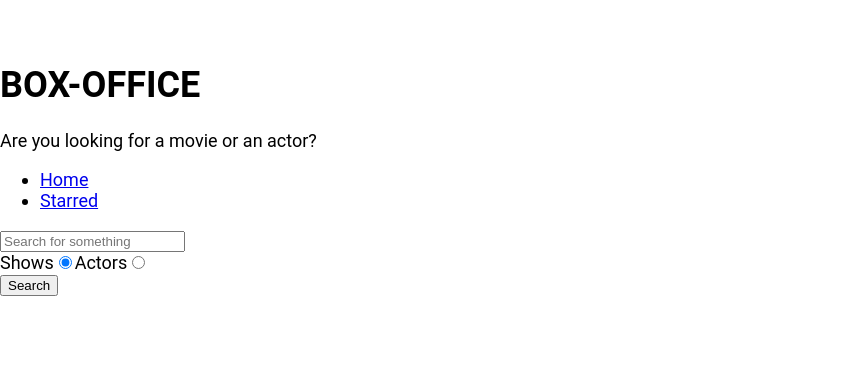
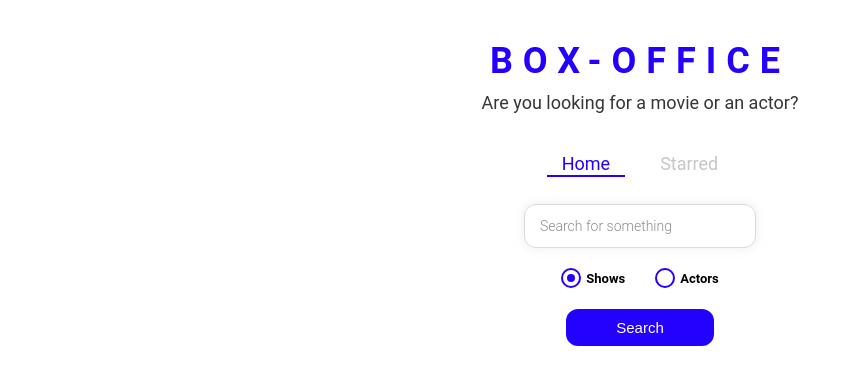
Before and after one commit to neeta460/box-office, a React (Create React App) app: page / in a window 1280 px wide. Shown: the top 384 px of the page, without its empty margins (0-861 px from the left). Built offline with nearby package versions, Linux system fonts and the light colour scheme; the HTML template or start-up script is replaced by a standard one.

Commit message:
styling complete

```diff
--- a/src/App.js
+++ b/src/App.jsx
@@ -1,11 +1,23 @@
 import React from 'react';
 import { Switch, Route } from 'react-router-dom';
+import {ThemeProvider} from 'styled-components';
 import Home from './Pages/Home';
 import Starred from './Pages/Starred';
 import Show from './Pages/Show';
 
+const theme = {
+  mainColors: {
+    blue: '#2400ff',
+    gray: '#c6c6c6',
+    dark: '#353535',
+  },
+};
+
 function App() {
   return (
+    <ThemeProvider theme={theme}>
+
+
     <Switch>
       <Route exact path="/">
         <Home />
@@ -23,6 +35,7 @@
         <div>Not found</div>
       </Route>
     </Switch>
+    </ThemeProvider>
   );
 }
 
--- /dev/null
+++ b/src/Components/CustomRadio.jsx
@@ -0,0 +1,67 @@
+/* eslint-disable */
+import React from 'react'
+import styled from 'styled-components';
+
+const RadioWrapper = styled.label`
+  display: block;
+  position: relative;
+  padding-left: 25px;
+  cursor: pointer;
+  font-size: 13px;
+  user-select: none;
+  font-weight: 700;
+  line-height: 1.65;
+
+  input {
+    position: absolute;
+    opacity: 0;
+    cursor: pointer;
+  }
+
+  span {
+    position: absolute;
+    top: 0;
+    left: 0;
+    height: 16px;
+    width: 16px;
+    background-color: #fff;
+    border: 2px solid ${({ theme }) => theme.mainColors.blue};
+    border-radius: 50%;
+  }
+
+  input:checked ~ span {
+    background-color: #fff;
+    border: 2px solid ${({ theme }) => theme.mainColors.blue};
+  }
+
+  span:after {
+    content: '';
+    position: absolute;
+    display: none;
+  }
+
+  input:checked ~ span:after {
+    display: block;
+  }
+
+  span:after {
+    top: 4px;
+    left: 4px;
+    width: 8px;
+    height: 8px;
+    border-radius: 50%;
+    background: ${({ theme }) => theme.mainColors.blue};
+  }
+`;
+
+const CustomRadio = ({label, ...restProps}) => {
+  return (
+    <RadioWrapper htmlFor={restProps.id}>
+          {label}
+          <input {...restProps} type="radio"/>
+          <span/>
+        </RadioWrapper>
+  );
+};
+
+export default CustomRadio
--- a/src/Components/Navs.jsx
+++ b/src/Components/Navs.jsx
@@ -1,21 +1,32 @@
+/* eslint-disable */
 import React from 'react'
-import {Link} from 'react-router-dom'
+import { useLocation } from 'react-router';
+import { NavList, LinkStyled } from './Navs.styled'
 
-const LINKS=[
-  {to:'/', text:'Home'},
-  {to:'/starred', text:'Starred'}
-]
-function Navs() {
+const LINKS = [
+  { to: '/', text: 'Home' },
+  { to: '/starred', text: 'Starred' },
+];
+
+const Navs = () => {
+  const location = useLocation();
+
   return (
     <div>
-      <ul>
-        {
-          LINKS.map(item => <li key={item.to}><Link to={item.to}>{item.text}</Link> </li>)
-        }
+      <NavList>
+        {LINKS.map(item => (
+          <li key={item.to}>
+            <LinkStyled
+              to={item.to}
+              className={item.to === location.pathname ? 'active' : ''}
+            >
+              {item.text}
+            </LinkStyled>
+          </li>
+        ))}
+      </NavList>
+    </div>
+  );
+};
 
-      </ul>
-    </div>
-  )
-}
-
-export default Navs
+export default Navs;
--- /dev/null
+++ b/src/Components/Navs.styled.jsx
@@ -0,0 +1,41 @@
+import styled from "styled-components";
+import { Link } from "react-router-dom";
+
+export const NavList = styled.ul`
+  display: flex;
+  justify-content: center;
+  list-style: none;
+  margin: 0 0 30px;
+  padding: 0;
+`;
+
+export const LinkStyled = styled(Link)`
+  margin: 0 10px;
+  padding: 3px 15px;
+  position: relative;
+  text-decoration: none;
+  color: ${({ theme }) => theme.mainColors.gray};
+  &.active {
+    color: ${({ theme }) => theme.mainColors.blue};
+    &:after {
+      content: '';
+      position: absolute;
+      display: block;
+      height: 2px;
+      left: 0%;
+      bottom: 0;
+      background-color: ${({ theme }) => theme.mainColors.blue};
+      animation: slide-in 0.3s ease-in forwards;
+      @keyframes slide-in {
+        from {
+          left: 50%;
+          width: 0;
+        }
+        to {
+          left: 0%;
+          width: 100%;
+        }
+      }
+    }
+  }
+`;
--- a/src/Components/Title.jsx
+++ b/src/Components/Title.jsx
@@ -1,11 +1,12 @@
 import React from 'react'
+import { TitleWrapper } from './Title.styled';
 
 function Title({title, subtitle}) {
   return (
-    <div>
+    <TitleWrapper>
       <h1>{title}</h1>
       <p>{subtitle}</p>
-    </div>
+    </TitleWrapper>
   )
 }
 
--- /dev/null
+++ b/src/Components/Title.styled.jsx
@@ -0,0 +1,18 @@
+/* eslint-disable */
+import styled from "styled-components";
+export const TitleWrapper = styled.div`
+  text-align: center;
+  margin: 0 0 40px;
+
+  h1 {
+    color: ${({ theme }) => theme.mainColors.blue};
+    letter-spacing: 10px;
+    text-transform: uppercase;
+    margin: 0 0 10px;
+  }
+
+  p {
+    color: ${({ theme }) => theme.mainColors.dark};
+    margin: 0;
+  }
+`;
--- a/src/Components/show/Seasons.jsx
+++ b/src/Components/show/Seasons.jsx
@@ -38,4 +38,4 @@
 };
 
 
-export default Seasons
+export default Seasons;
--- a/src/Components/styled.jsx
+++ b/src/Components/styled.jsx
@@ -39,7 +39,6 @@
   display: inline-block;
   width: 18px;
   height: 18px;
-  /* background-color: #ffc806; */
   background-color: ${ (props) => (props.active ? '#ffc806' : '#ddd' )};
   clip-path: polygon(
     50% 0%,
--- a/src/Pages/Home.jsx
+++ b/src/Pages/Home.jsx
@@ -1,10 +1,12 @@
 /* eslint-disable */
 import React, {useState, useEffect} from 'react'
 import  {ActorGrid} from '../Components/actor/ActorGrid';
+import CustomRadio from '../Components/CustomRadio';
 import MainPageLayout from '../Components/MainPageLayout'
 import ShowGrid from '../Components/show/ShowGrid';
 import { apiGet } from '../misc/config';
 import { useLastQuery } from '../misc/custom-hooks';
+import { RadioInputsWrapper, SearchButtonWrapper, SearchInput } from './Home.styled';
 
 const Home = () => {
   const [input, setInput] = useLastQuery();
@@ -53,7 +55,7 @@
 
   return (
     <MainPageLayout>
-      <input
+      <SearchInput
         type="text"
         placeholder="Search for something"
         onChange={onInputChange}
@@ -61,33 +63,34 @@
         value={input}
       />
 
+      <RadioInputsWrapper>
         <div>
-        <label htmlFor="shows-search">
-          Shows
-          <input
+          <CustomRadio
+          label="Shows"
           id="shows-search"
-            type="radio"
           value="shows"
           checked={isShowsSearch}
           onChange={onRadioChange}
           />
-        </label>
+           </div>
 
-        <label htmlFor="actors-search">
-          Actors
-          <input
+        <div>
+        <CustomRadio
+          label="Actors"
           id="actors-search"
-            type="radio"
             value="people"
             checked={!isShowsSearch}
             onChange={onRadioChange}
           />
-        </label>
         </div>
+      </RadioInputsWrapper>
 
+      <SearchButtonWrapper>
       <button type="button" onClick={onSearch}>
         Search
       </button>
+      </SearchButtonWrapper>
+
       {renderResults()}
     </MainPageLayout>
   );
--- /dev/null
+++ b/src/Pages/Home.styled.jsx
@@ -0,0 +1,51 @@
+/* eslint-disable */
+import styled from 'styled-components'
+
+
+export const SearchInput = styled.input`
+  display: block;
+  font-family: 'Roboto', sans-serif;
+  width: 200px;
+  margin: auto;
+  outline: none;
+  padding: 13px 15px;
+  border: 1px solid #dbdbdb;
+  box-shadow: 0px 0px 10px 0px rgba(219, 219, 219, 0.5);
+  font-size: 14px;
+  border-radius: 12px;
+  color: #8d8d8d;
+
+  &::placeholder {
+    font-weight: 300;
+    color: #8d8d8d;
+  }
+`;
+
+export const RadioInputsWrapper = styled.div`
+  display: flex;
+  justify-content: center;
+  margin: 20px 0;
+
+  div {
+    margin: 0 15px;
+  }
+`;
+
+export const SearchButtonWrapper = styled.div`
+  text-align: center;
+  margin-bottom: 35px;
+
+  button {
+    color: #fff;
+    background-color: ${({ theme }) => theme.mainColors.blue};
+    margin: auto;
+    padding: 10px 50px;
+    font-size: 15px;
+    border: none;
+    outline: none;
+    border-radius: 12px;
+    &:hover {
+      cursor: pointer;
+    }
+  }
+`;
```
Also changed, not shown: src/index.jsx (renamed from src/index.js). Lines whose indentation alone changed are shown as unchanged.
